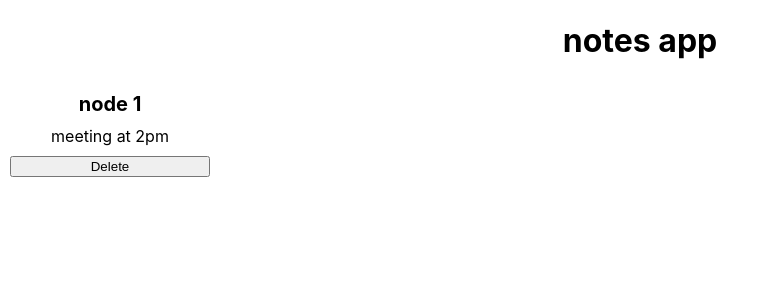
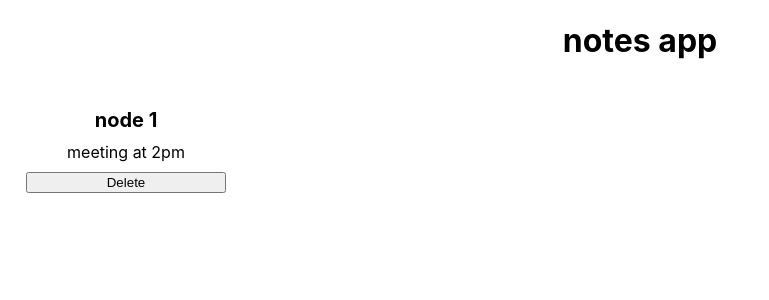
Before and after one commit to Digambar1411/Notes_App, a React (Create React App) app: page / in a window 1280 px wide. Shown: the top 300 px of the page, without its empty margins (0-769 px from the left). Built offline with nearby package versions, Linux system fonts and the light colour scheme.

Commit message:
reafactor

```diff
--- a/src/components/NotesList/NotesList.tsx
+++ b/src/components/NotesList/NotesList.tsx
@@ -1,34 +1,38 @@
-import React from 'react'
-import { Card } from "../Card/Card"
+import React from "react";
+import { Card } from "../Card/Card";
+import "./NotesList.css";
 
-interface Note{
-    id:string,
-    title:string,
-    desc:string,
+interface Note {
+	id: string;
+	title: string;
+	desc: string;
+	color: string;
 }
 
-interface NotesProps{
-  notes:Note[],
-  setNotes:React.Dispatch<React.SetStateAction<Note[]>>
+interface NotesProps {
+	notes: Note[];
+	setNotes: React.Dispatch<React.SetStateAction<Note[]>>;
 }
 
+const NotesList: React.FunctionComponent<NotesProps> = ({
+	notes,
+	setNotes,
+}) => {
+	const handleDelete = (id: string) => {
+		console.log(id);
+		setNotes(notes.filter((note) => note.id !== id));
+	};
 
-const NotesList:React.FunctionComponent<NotesProps>=({notes, setNotes})=>{
+	return (
+		<div className="card-container">
 
-  const handleDelete=(id:string)=>{
-    console.log(id)
-    setNotes(notes.filter(note=>note.id!==id))
-  }
+			{notes.length ? notes.map((note) => (
+				<>
+					<Card key={note.id} note={note} handleDelete={handleDelete} />
+				</>
+			)) : <p className="empty-notes">You dont any notes, Try creating new notes</p>}
+		</div>
+	);
+};
 
-  return (
-    <>
-        {notes?.map(note=>
-        <>
-          <Card key={note.id} note={note} handleDelete={handleDelete}/>
-        </>)}
-
-    </>
-  )
-}
-
-export  {NotesList}
+export { NotesList };
```
